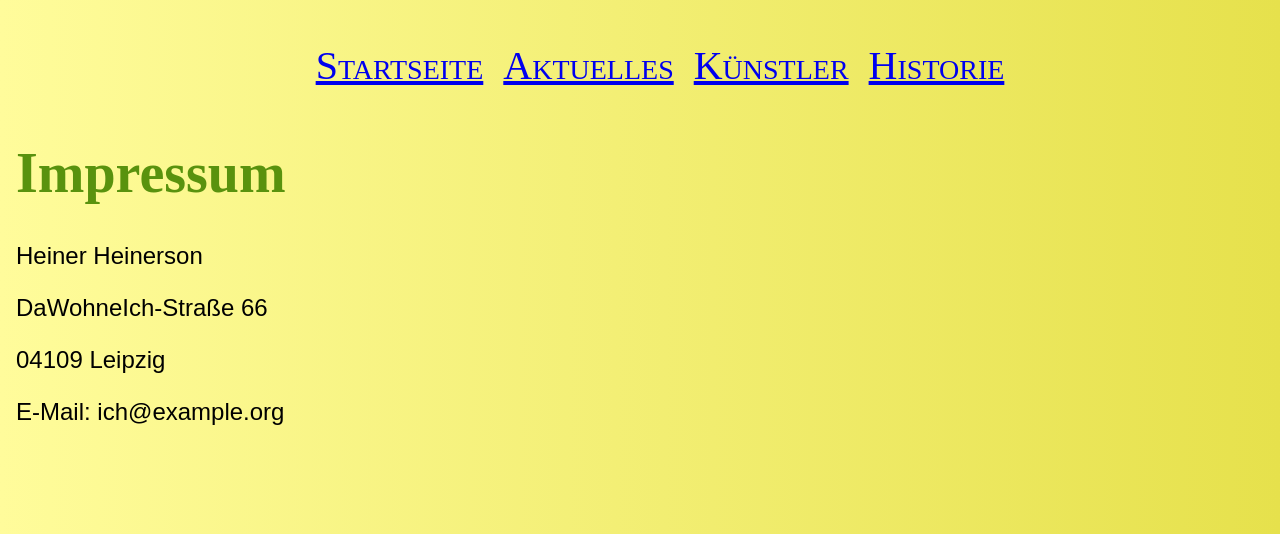
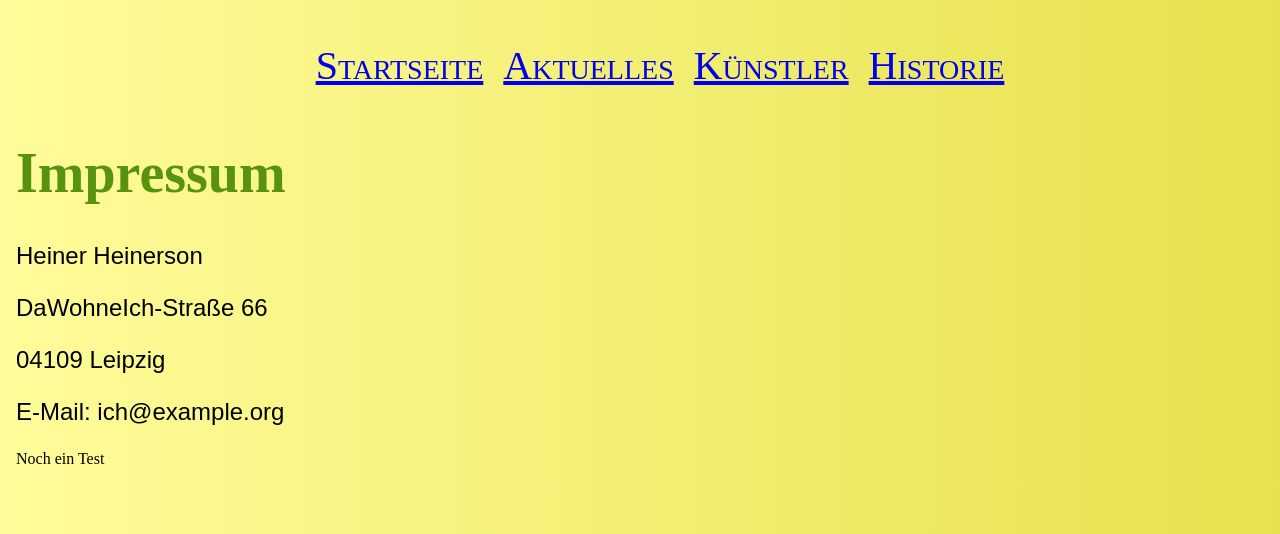
Before and after one commit to elucidated/galerieplus, a plain HTML site: page html/impressum.html in a window 1280 px wide. Shown: the top 534 px of the page. Drawn offline with Linux system fonts and the light colour scheme.

Commit message:
Noch ein Test

```diff
--- a/html/impressum.html
+++ b/html/impressum.html
@@ -22,5 +22,6 @@
     <p>DaWohneIch-Straße 66</p>
     <p>04109 Leipzig</p>
     <p>E-Mail: ich@example.org</p>
+	Noch ein Test
   </body>
 </html>
```
